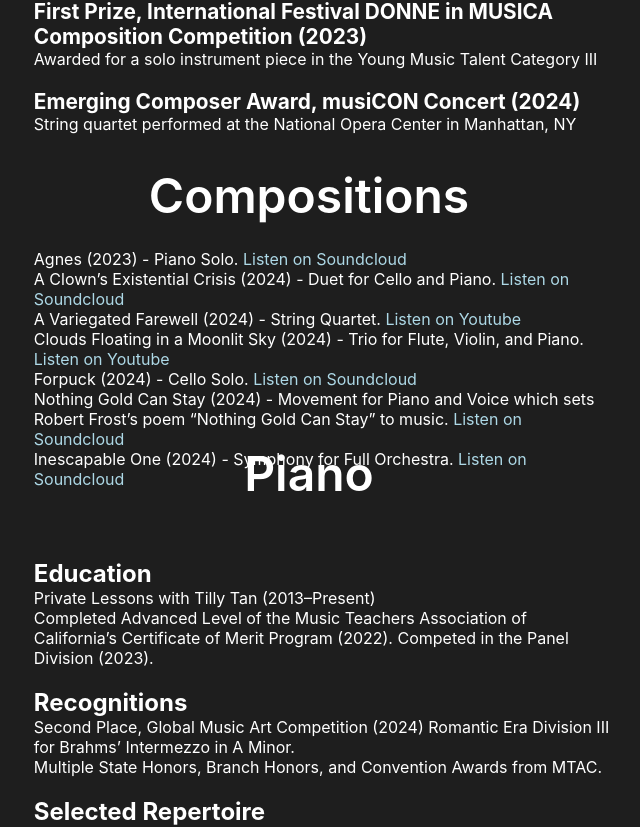
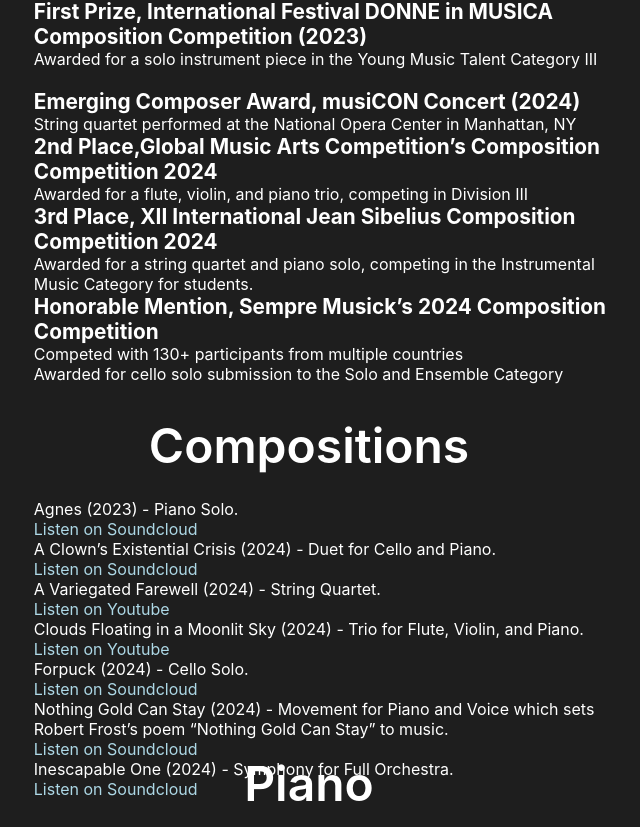
Before and after one commit to pwang1092/grace-wang-music, a React (Create React App) app: page / in a window 1280 px wide. Shown: the part 1935-2762 px from the top of the page, without its empty margins (331-971 px from the left). Built offline with nearby package versions, Linux system fonts and the light colour scheme.

Commit message:
aweghawleghawhge

```diff
--- a/src/Components/Gallery.css
+++ b/src/Components/Gallery.css
@@ -192,4 +192,5 @@
 
 .linkHref {
     color: lightblue;
+    display: table-cell;
 }
--- a/src/Components/Gallery.js
+++ b/src/Components/Gallery.js
@@ -99,14 +99,14 @@ const Gallery = () => {
         <section id='gallery'>
             <h2 className="galleryTitle">Compositions</h2>
             <span className="galleryDesc">
-                <p>Agnes (2023) - Piano Solo. <a href = "https://on.soundcloud.com/qnJZMtiEtaP4UoQt6" className="linkHref">Listen on Soundcloud</a></p>
+                <p>Agnes (2023) - Piano Solo. <a href = "https://on.soundcloud.com/Kv33opayQRGppxWQA" className="linkHref">Listen on Soundcloud</a></p>
 
-                <p>A Clown’s Existential Crisis (2024) - Duet for Cello and Piano. <a href="https://on.soundcloud.com/6PoESKNsPuEqJwxS7" className="linkHref"> Listen on Soundcloud</a></p>
+                <p>A Clown’s Existential Crisis (2024) - Duet for Cello and Piano. <a href="https://on.soundcloud.com/MoxSQaDaNgsg2Lf4A" className="linkHref"> Listen on Soundcloud</a></p>
                 <p>A Variegated Farewell (2024) - String Quartet. <a href = "https://youtu.be/qa9zS2R0dpM?si=vS4QFoiFSucb49RW" className="linkHref">Listen on Youtube</a></p>
                 <p>Clouds Floating in a Moonlit Sky (2024) - Trio for Flute, Violin, and Piano. <a href = "https://youtu.be/QY7U5YOH4L0?si=qUvuocUhK0S5GpHM" className="linkHref">Listen on Youtube</a></p>
-                <p>Forpuck (2024) - Cello Solo. <a href = "https://on.soundcloud.com/fnAD4DTQtmXBiRXT8" className="linkHref">Listen on Soundcloud</a></p>
-                <p>Nothing Gold Can Stay (2024) - Movement for Piano and Voice which sets Robert Frost’s poem “Nothing Gold Can Stay” to music. <a href = "https://on.soundcloud.com/14ueKwy5TEKXAd1e7" className="linkHref">Listen on Soundcloud</a></p>
-                <p>Inescapable One (2024) - Symphony for Full Orchestra. <a href = "https://on.soundcloud.com/gugNiecbsiPYkvMC7" className="linkHref">Listen on Soundcloud</a></p>
+                <p>Forpuck (2024) - Cello Solo. <a href = "https://on.soundcloud.com/cMx9zUxxSdBPq9MD9" className="linkHref">Listen on Soundcloud</a></p>
+                <p>Nothing Gold Can Stay (2024) - Movement for Piano and Voice which sets Robert Frost’s poem “Nothing Gold Can Stay” to music. <a href = "https://on.soundcloud.com/9dKSzurzZ2T21M5k8" className="linkHref">Listen on Soundcloud</a></p>
+                <p>Inescapable One (2024) - Symphony for Full Orchestra. <a href = "https://on.soundcloud.com/LnaouAC3VM5FQuJW9" className="linkHref">Listen on Soundcloud</a></p>
 
 </span>
 
--- a/src/Components/Projects.js
+++ b/src/Components/Projects.js
@@ -9,7 +9,7 @@ const Works = () => {
         <section id='works'>
             <h2 className="worksTitle">Composing</h2>
             <span className="worksDesc"> <h1 className="title">Education</h1>
-                <p>Private Lessons with Yiming Wu (2023–Present)</p>
+                <p>Private Lessons from 2023–Present</p>
                 <br></br>
                 <h4 className="subtitles">Juilliard Summer Composition Camp (2024)</h4>
                 <p>Selected as 1 of 30 students globally for this inaugural program</p>
@@ -36,6 +36,16 @@ const Works = () => {
                 <br></br>
                 <h4 className="subtitles">Emerging Composer Award, musiCON Concert (2024)</h4>
                 <p>String quartet performed at the National Opera Center in Manhattan, NY</p>
+
+                <h4 className="subtitles"> 2nd Place,Global Music Arts Competition’s Composition Competition 2024 </h4>
+                <p> Awarded for a flute, violin, and piano trio, competing in Division III </p>
+                <h4 className="subtitles"> 3rd Place, XII International Jean Sibelius Composition Competition 2024 </h4>
+                <p> Awarded for a string quartet and piano solo, competing in the Instrumental Music Category for students.</p>
+                <h4 className="subtitles"> Honorable Mention, Sempre Musick’s 2024 Composition Competition </h4>
+                <p> Competed with 130+ participants from multiple countries </p>
+                <p> Awarded for cello solo submission to the Solo and Ensemble Category</p>
+
+
 </span>
 
         </section>
```
